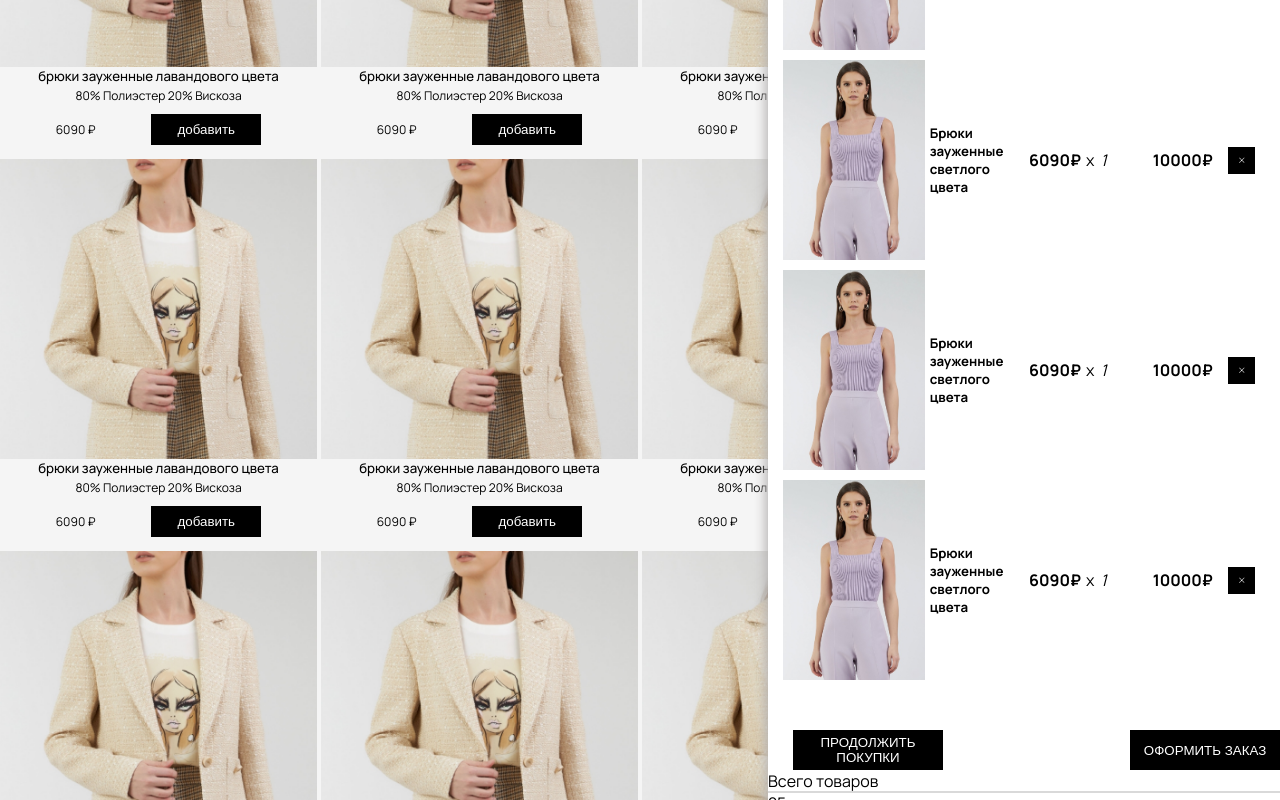
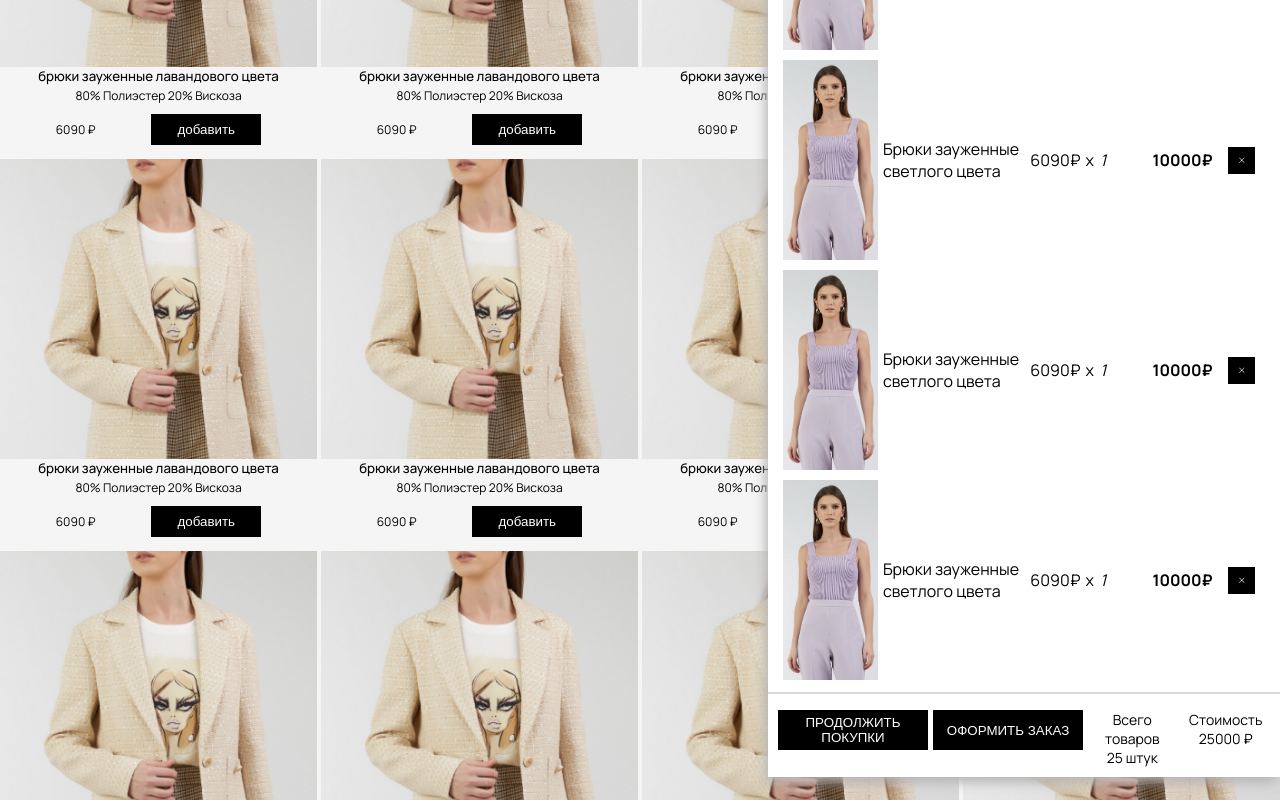
Before and after one commit to meteora555/woman_shop, a Next.js app: page /catalog in a window 1280 px wide. Shown: the part 960-1760 px from the top of the page. Built offline with nearby package versions, Linux system fonts and the light colour scheme.

Commit message:
styles for cart fix, main layout done

```diff
--- a/components/large/ModalCart.tsx
+++ b/components/large/ModalCart.tsx
@@ -18,10 +18,9 @@ export default function ModalCart() {
           <ModalCartItem />
         </div>
         <div className="total">
-          <div className="modalCart__btn">
-            <button>ОФОРМИТЬ ЗАКАЗ</button>
-            <button>ПРОДОЛЖИТЬ ПОКУПКИ</button>
-          </div>
+          <button>ПРОДОЛЖИТЬ ПОКУПКИ</button>
+          <button>ОФОРМИТЬ ЗАКАЗ</button>
+
           <div className="total__items">
             <p>Всего товаров</p>
             <p>25 штук</p>
--- a/components/little/ModalCartItem.tsx
+++ b/components/little/ModalCartItem.tsx
@@ -4,8 +4,8 @@ export default function ModalCartItem() {
   return (
     <div className="modalCart__item">
       <Image src="/content/catalog/bruki-1.png" height={200} width={150} alt="modalCart-img" />
-      <h5>Брюки зауженные светлого цвета</h5>
-      <b>6090₽</b>
+      <p>Брюки зауженные светлого цвета</p>
+      <p>6090₽</p>
       <span>x</span>
       <i>1</i>
       <b>10000₽</b>
--- a/styles/pages/modalCart.scss
+++ b/styles/pages/modalCart.scss
@@ -14,6 +14,7 @@
     justify-content: space-between;
     align-items: center;
     padding-left: 25px;
+    margin-right: 10px;
     margin-top: 30px;
     position: relative;
     &::after {
@@ -24,18 +25,19 @@
       width: 100%;
       bottom: -23px;
     }
-    h2 {
-      text-transform: uppercase;
-      font-size: 18px;
-      font-weight: 400;
-    }
     button {
       color: #fff;
       background-color: black;
       width: 150px;
       height: 40px;
     }
+    h2 {
+      text-transform: uppercase;
+      font-size: 18px;
+      font-weight: 400;
+    }
   }
+
   &__items {
     margin-top: 100px;
     padding: 10px 15px 10px 15px;
@@ -43,7 +45,7 @@
   &__item {
     padding-bottom: 10px;
     display: grid;
-    grid-template-columns: 3fr 2fr 1fr 0.2fr repeat(3, 1fr);
+    grid-template-columns: 2fr 3fr 1fr 0.2fr repeat(3, 1fr);
     grid-template-rows: 1fr;
     grid-column-gap: 5px;
     align-items: center;
@@ -52,3 +54,31 @@
     }
   }
 }
+.total {
+  padding: 10px;
+  display: grid;
+  grid-template-columns: repeat(4, 1fr);
+  grid-column-gap: 5px;
+  position: relative;
+  &::after {
+    position: absolute;
+    content: '';
+    height: 2px;
+    width: 100%;
+    background-color: #d9d9d9;
+    top: -8px;
+  }
+  button {
+    color: #fff;
+    background-color: black;
+    width: 150px;
+    height: 40px;
+  }
+  &__items,
+  &__price {
+    text-align: center;
+    p {
+      font-size: 14px;
+    }
+  }
+}
```
